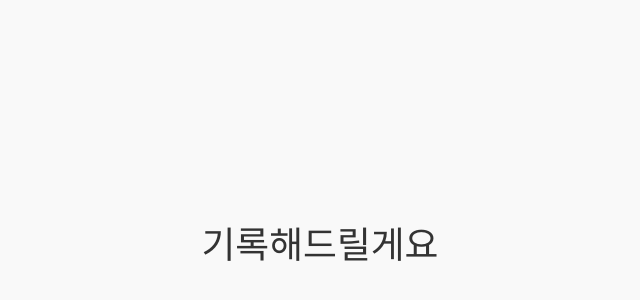
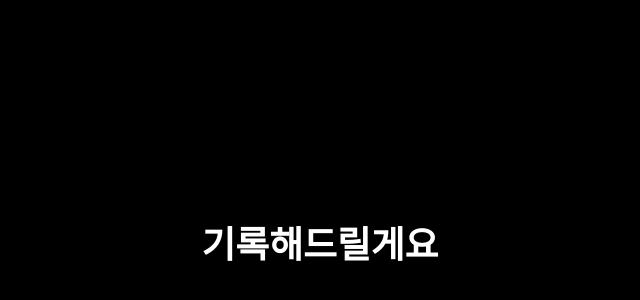
Before and after one commit to byoungyoon/give, a Next.js app: page / in a window 1280 px wide. Shown: the part 150-450 px from the top of the page, without its empty margins (320-960 px from the left). Built offline with nearby package versions, Linux system fonts and the light colour scheme.

Commit message:
:art: animation 업데이트

```diff
--- a/app/_component/motionText.module.css
+++ b/app/_component/motionText.module.css
@@ -1,4 +1,5 @@
 .centerText {
-  color: #333;
+  color: #fff;
+  font-weight: 600;
   font-size: 2.3em;
 }
--- a/app/page.module.css
+++ b/app/page.module.css
@@ -30,6 +30,7 @@
 .headerTitle {
   color: #333;
   font-weight: 500;
+  text-align: center;
 }
 
 .header strong {
@@ -42,13 +43,11 @@
   width: 100%;
   height: 100%;
 
+  background: #000;
+
   display: flex;
   align-items: center;
   justify-content: center;
-}
-
-.centerArticle.end {
-  display: none;
 }
 
 .centerTextGroup {
--- a/app/page.tsx
+++ b/app/page.tsx
@@ -5,7 +5,7 @@ import Header from './image/header.png';
 import { useEffect, useMemo, useState } from 'react';
 import MotionText from '@/app/_component/MotionText';
 import Image from 'next/image';
-import cx from 'classnames';
+import { AnimatePresence, motion } from 'framer-motion';
 
 const MOTION_LAYOUT = 'layout';
 
@@ -34,29 +34,51 @@ export default function Home() {
     }, 1700);
   }, [timer]);
 
-  console.log(timer);
-
   return (
     <section className={styles.section}>
-      <article className={cx(styles.centerArticle, hasContent && styles.end)}>
+      <AnimatePresence>
+        {!hasContent && (
+          <motion.article
+            className={styles.centerArticle}
+            initial={{ opacity: 0 }}
+            animate={{ opacity: 1 }}
+            exit={{ opacity: 0 }}
+            transition={{ duration: 0.9 }}
+          >
             <div className={styles.centerTextGroup}>
               {centerText.map(
                 (text, index) =>
                   timer === index && (
-                <MotionText key={index} text={text} layoutId={MOTION_LAYOUT} />
+                    <MotionText
+                      key={index}
+                      text={text}
+                      layoutId={MOTION_LAYOUT}
+                    />
                   ),
               )}
             </div>
-      </article>
+          </motion.article>
+        )}
+      </AnimatePresence>
       {hasContent && (
+        <motion.div
+          initial={{ opacity: 0 }}
+          animate={{ opacity: 1 }}
+          exit={{ opacity: 0 }}
+          transition={{ duration: 0.9, delay: 0.9 }}
+        >
           <header className={styles.header}>
             <Image src={Header} alt='header' className={styles.headerImage} />
             <div>
               <h3 className={styles.headerTitle}>
                 당신의 여행을 <strong>응원</strong>합니다.
               </h3>
+              <h3 className={styles.headerTitle}>
+                꼭 <strong>살아서</strong> 돌아오세요.
+              </h3>
             </div>
           </header>
+        </motion.div>
       )}
     </section>
   );
```
Lines whose indentation alone changed are shown as unchanged.
